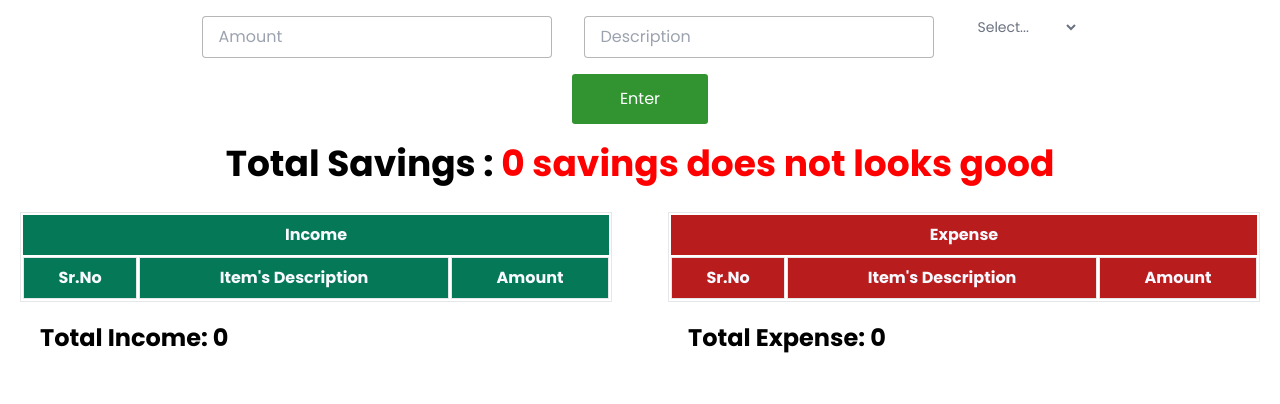
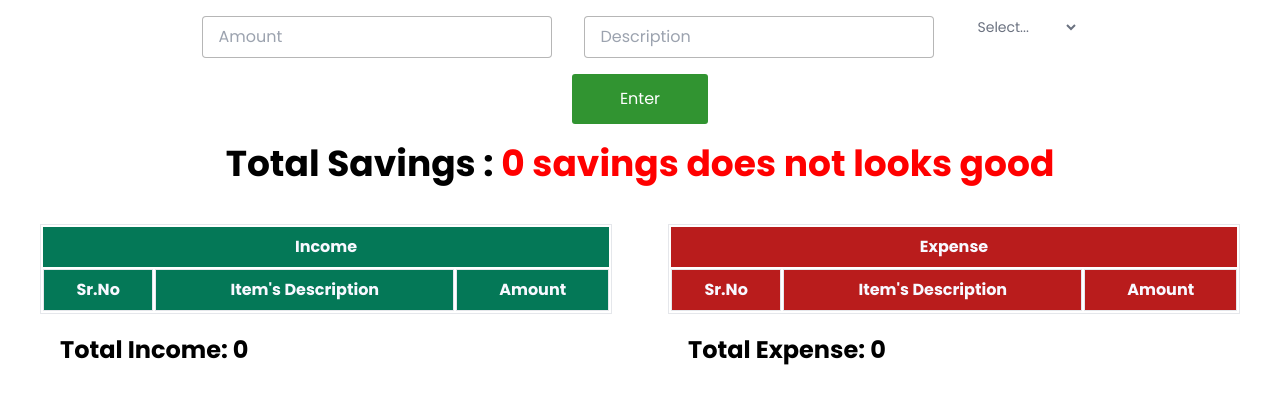
Before and after one commit to sainesh25/savings_calculator, a React (Create React App) app: page / in a window 1280 px wide. Shown: the top 404 px of the page. Built offline with nearby package versions, Linux system fonts and the light colour scheme; the HTML template or start-up script is replaced by a standard one.

Commit message:
tailwind flex used for all tables and inputs

```diff
--- a/src/App.css
+++ b/src/App.css
@@ -7,19 +7,6 @@
     font-family: "Poppins", sans-serif;
 
 }
-.all-inputs {
-    display: flex;
-    justify-content: center;
-}
-
-.button-section {
-    display: flex;
-    justify-content: center;
-}
-.income-exp-table{
-    display: flex;
-    justify-content: space-around;
-}
 .income-table, .expense-table{
     width: 50%;
 
--- a/src/App.js
+++ b/src/App.js
@@ -75,20 +75,20 @@ function App() {
 
     return (
         <div className="App">
-            <div className='all-inputs'>
+            <div className='all-inputs flex justify-center'>
 
                 <Input name='amount' type='number' placeholder='Amount' val={state.amount} changeFunction={handleInputChange} />
                 <Input name='description' type='text' placeholder='Description' val={state.description} changeFunction={handleInputChange} />
                 <Dropdown name='type' changeFunction={handleInputChange} />
             </div>
 
-            <div className='button-section'>
+            <div className='button-section flex justify-center'>
                 <Button changeFunction2={addNewEntry} name='Enter' />
             </div>
 
             <TotalSavingHeading saving={state.totalSavings} val={(state.totalSavings <= 2000) ? 'savings does not looks good' : 'savings looks good'} />
 
-            <div className='income-exp-table space-x-4'>
+            <div className='income-exp-table space-x-4 p-5 flex justify-around'>
                 <div className='income-table p-5'>
                     <Table className='bg-green-700' bgColor='bg-green-200' data={state.income} tablename="Income" />
                     {/* <h3>Total Income: {state.totalIncome}</h3> */}
--- a/src/components/Input/Input.css
+++ b/src/components/Input/Input.css
@@ -1,6 +1,5 @@
 input{
     padding: .5rem 1rem;
-    /* background-color: ; */
     border: 1px solid rgba(0, 0, 0, 0.288);
     border-radius: 4px;
     margin: 1rem;
--- a/src/components/TotalSavingHeading/TotalSavingHeading.jsx
+++ b/src/components/TotalSavingHeading/TotalSavingHeading.jsx
@@ -6,7 +6,7 @@ function TotalSavingHeading(props){
 
     return (
         <>
-            <h1 className="text-4xl font-bold text-center my-2 mt-5">Total Savings : <span style={{color:
+            <h1 className="text-4xl font-bold text-center  mt-5">Total Savings : <span style={{color:
                 props.saving < 2000 ? 'red' : 'green'
             }}> {props.saving} {props.val}</span></h1>
         </>
```
